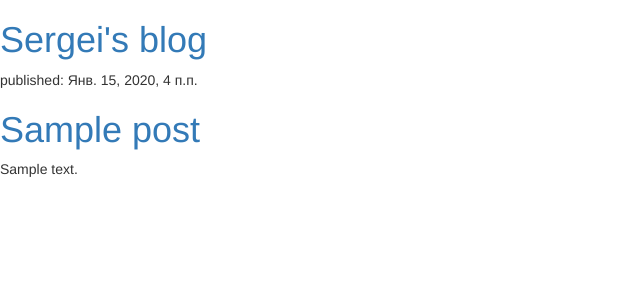
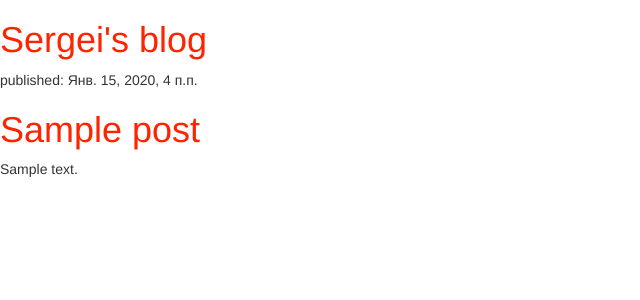
Before and after one commit to Fox240795/my-first-blog, a Django app: page / in a window 1280 px wide. Shown: the top 300 px of the page, without its empty margins (0-640 px from the left). Run offline with Django 3.2, Linux system fonts and the light colour scheme; tables that the repository leaves empty hold one stand-in row (values such as "Sample post"); some libraries are stand-ins or nearby versions.

Commit message:
Sile mf.

```diff
--- /dev/null
+++ b/blog/static/css/blog.css
@@ -0,0 +1,3 @@
+h1 a {
+    color: #FF2400;
+}
--- a/blog/templates/blog/post_list.html
+++ b/blog/templates/blog/post_list.html
@@ -1,7 +1,9 @@
+{% load static %}
 <html>
     <head>
         <link rel="stylesheet" href="//maxcdn.bootstrapcdn.com/bootstrap/3.2.0/css/bootstrap.min.css">
         <link rel="stylesheet" href="//maxcdn.bootstrapcdn.com/bootstrap/3.2.0/css/bootstrap-theme.min.css">
+        <link rel="stylesheet" href="{% static 'css/blog.css' %}">
         <title>Sergei's blog</title>
     </head>
     <body>
```
